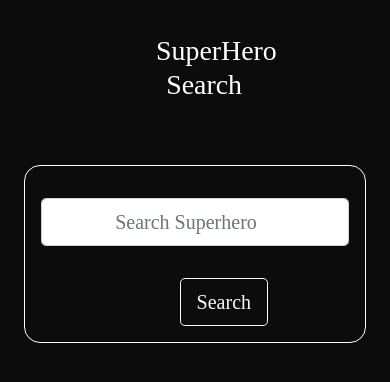
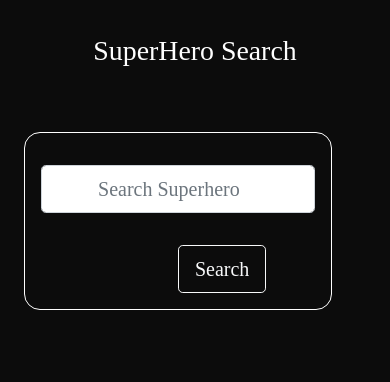
Before and after one commit to blackninja81/superhero-api, a React (Create React App) app: page / in a window 390 px wide. Shown: the top 382 px of the page. Built offline with nearby package versions, Linux system fonts and the light colour scheme.

Commit message:
mobile responsive

```diff
--- a/src/App.css
+++ b/src/App.css
@@ -13,6 +13,7 @@ body{
     background: rgba(0, 0, 0, 0);
     border-color: white;
     border-radius: 1rem;
+    width: 90%;
 }
 .navigation input{
     margin-top: 1rem;
@@ -22,12 +23,11 @@ body{
 .navigation button{
     margin-top: 1rem;
     text-align: center;
-    margin-left: 45%;
+    margin-left: 50%;
 }
+
 .mainPage h1{
     color: white;
-    width: 35%;
-    margin-left: 35%;
     margin-top: 5%;
     margin-bottom: 0;
     text-align: center;
@@ -37,33 +37,32 @@ body{
 /* <-----SEARCHBOX DESIGN END-----> */
 
 /* <-----CARD DESIGN START-----> */
-.stats{
-    display: inline-block;
-    background-color: rgb(145, 134, 155);
-    border-radius: 2rem;
-    margin-left: 10%;
-    overflow: hidden;
-    padding: 2rem;
-    width: 24rem;
-    height: 21rem;
-}
+
 .superCard{
-    width: 20rem;
     height: 21rem;
     margin-top: 3rem;
-    margin-left: 15%;
+    margin-left: 8%;
     border-radius: 2rem;
     text-align: center;
     display: inline-block;
     overflow: hidden;
 }
 .superCard img{
-    width: 20rem;
     height: 17rem;
     overflow: hidden;
     border-radius: 2rem;
     border-bottom-left-radius: 0;
     border-bottom-right-radius: 0;
+}
+.stats{
+    display: inline-block;
+    background-color: rgb(145, 134, 155);
+    border-radius: 2rem;
+    margin-left: 2%;
+    overflow: hidden;
+    padding: 2rem;
+    width: 100%;
+    height: 21rem;
 }
 .card-name{
     height: 6rem;
--- a/src/pages/Homepage.js
+++ b/src/pages/Homepage.js
@@ -38,7 +38,7 @@ function Homepage() {
     }
 
     return (
-        <div className="mainPage  container-fluid">
+        <div className="mainPage container-fluid">
             <h1>SuperHero Search</h1>
             <div class="container container-fluid">
                 <br />
```
